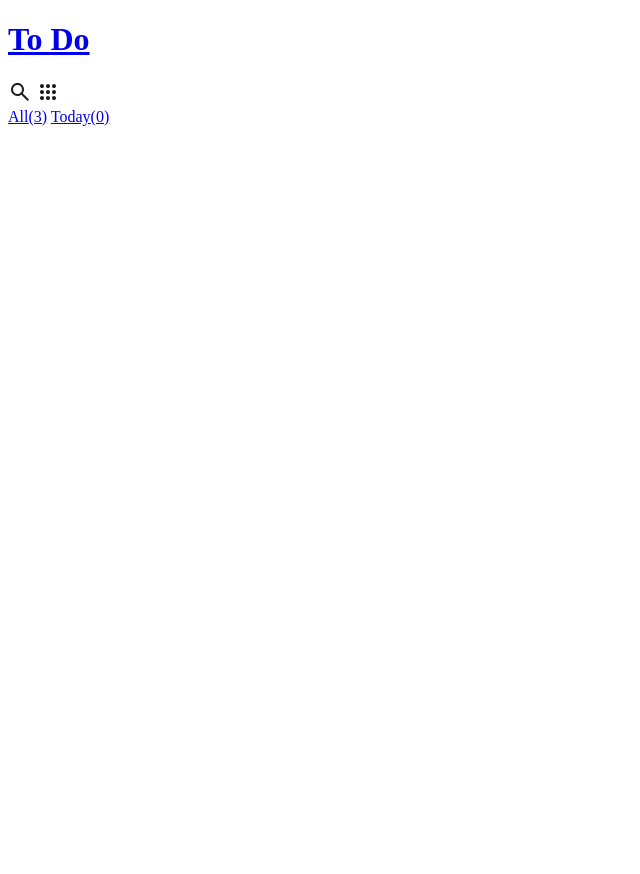
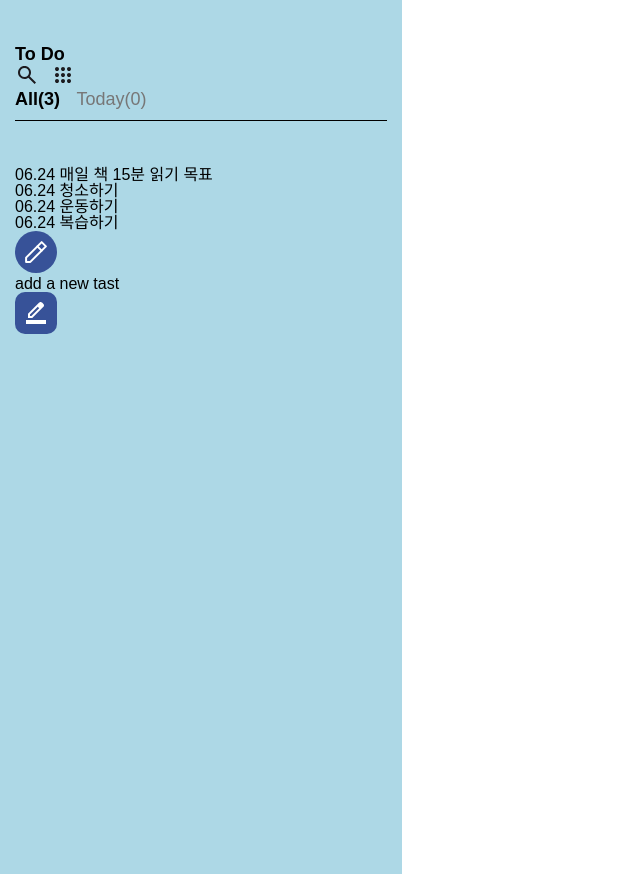
Before and after one commit to kimcho808/toDoList, a plain HTML site: page index.html in a window 1280 px wide. Shown: the whole page, without its empty margins (0-640 px from the left). Before the commit the page ends 800 px from the top, so only its background shows below. Drawn offline with Linux system fonts and the light colour scheme; a web font is replaced by a local one.

Commit message:
투두리스트 헤더

```diff
--- a/index.html
+++ b/index.html
@@ -9,13 +9,16 @@
     <!-- 파비콘 -->
     <link rel="shortcut icon" href="favicon.ico" type="image/x-icon">
     <!-- 웹글꼴 -->
+    <link rel="stylesheet" as="style" crossorigin href="https://cdn.jsdelivr.net/gh/orioncactus/pretendard@v1.3.9/dist/web/static/pretendard-dynamic-subset.min.css" />
     <!-- 디자인 -->
-    <link rel="stylesheet" href="./styles/index.css">
+    <link rel="stylesheet" href="./styles/reset.css"><!-- reset 먼저작성 -->
+    <!-- <link rel="stylesheet" href="./styles/index.css"> -->
+    <link rel="stylesheet" href="./styles/study.css">
 </head>
 <body>
     <div id="wrap">
         <header>
-            <!-- 1행 -->
+            <!-- 1행(로고,검색,메뉴) -->
             <div class="top">
                 <h1><a href="#">To Do</a></h1>
                 <div class="search_menu">
@@ -23,13 +26,40 @@
                     <a href="#" class="all_menu"><img src="./images/all_menu.svg" alt="전체메뉴"></a>
                 </div><!-- e:.search_menu -->
             </div><!-- e:.top -->
-            <!-- 2행 -->
+            <!-- 2행(전체,오늘) -->
             <nav>
                 <a href="#" class="all active">All<span class="num">(3)</span></a>
                 <a href="#" class="today">Today<span class="num">(0)</span></a>
             </nav>
         </header>
-        <main></main>
+        <main>
+            <!-- 1. 오늘할일 목록 리스트 -->
+            <ul class="list_wrap">
+                <li class="to_do_list">
+                    <a href="#" class="date">06.24</a>
+                    <a href="#" class="list">매일 책 15분 읽기 목표</a>
+                </li>
+                <li class="to_do_list">
+                    <a href="#" class="date">06.24</a>
+                    <a href="#" class="list">청소하기</a>
+                </li>
+                <li class="to_do_list">
+                    <a href="#" class="date">06.24</a>
+                    <a href="#" class="list">운동하기</a>
+                </li>
+                <li class="to_do_list">
+                    <a href="#" class="date">06.24</a>
+                    <a href="#" class="list">복습하기</a>
+                </li>
+            </ul>
+            <!-- 2. 목록 생성 버튼 -->
+            <a href="#" class="write_popup_btn"><img src="./images/write_btn.svg" alt="할일 리스트 쓰기"></a>
+            <!-- 3. 목록 입력 창 -->
+            <div class="write_popup">
+                <p class="info">add a new tast</p>
+                <a href="#" class="write_btn"><img src="./images/list_btn.svg" alt="할일 등록하기"></a>
+            </div>
+        </main>
     </div><!-- e:#wrap -->
 </body>
 </html>
--- a/styles/index.css
+++ b/styles/index.css
@@ -1 +1,71 @@
 /* index.css */
+/* 태그선택자 {속성:값;} */
+/* #아이디선택자 {속성:값;} */
+/* .클래스선택자 {속성:값;} */
+/* 부모선택자 > 자식선택자 {속성:값;} */
+/* 형제선택자 + 인접형제선택자 {속성:값;} */
+/* 형제선택자 ~ 뒤에모든형제들 {속성:값;} */
+#wrap {
+    width:402px;/* css 숫자입력 시 단위작성하기 */
+    height:874px;
+    background-color:aqua;
+    /* 안쪽여백, 피그마 오토레이아웃 패딩과 동일 */
+    /* 패딩 값 1개 작성 시 - 전체 방향 적용 */
+    /* padding:45px; */
+    /* 패딩 값 2개 작성 시 - 상하/좌우 방향 적용 */
+    padding:45px 15px;
+    /* 패딩 값 3개 작성 시 - 상/좌우/하 방향 적용 */
+    /* padding:45px 15px 45px */
+    /* 패딩 값 4개 작성 시 - 12/3/6/9 시계방향 적용 */
+    /* padding:45px 15px 45px 15px; */
+    /* 안쪽여백 패딩을 4방향 각각 넣는법 */
+    /* padding-left:15px;
+    padding-right:15px;
+    padding-top:45px;
+    padding-bottom:45px; */
+    /* 테두리 적용 문법 border:두께 모양 색상; */
+    /* border-right:1px solid #000; */
+}
+/* ====================================================== header 1행 */
+#wrap > header {
+    border-bottom:1px solid #000;
+    margin-bottom:46px;
+}
+#wrap > header > .top {}
+#wrap > header > .top > h1 {}
+#wrap > header > .top > h1 > a {/* 글자꾸미기는 글자에 가장 가까운 선택자에 작성 */
+    font-size:1.125em;
+    font-weight:700;/* Regular(400) 굵기 종류에 따라 +-100 */
+    /* reset.css의 초기화 설정값에 따라 작성 유무 결정하기(적용값과 초기값이 같으면 생략) */
+
+}
+#wrap > header > .top > .search_menu {}
+#wrap > header > .top > .search_menu > .search {
+    margin-right:8px;
+}
+#wrap > header > .top > .search_menu > .search > img {}
+#wrap > header > .top > .search_menu > .all_menu {}
+#wrap > header > .top > .search_menu > .all_menu > img {}
+/* ====================================================== header 2행 */
+#wrap > header > nav {
+    padding-bottom:10px;
+}
+#wrap > header > nav > .all {
+    /* 자간, 행간, 글꼴 reset 초기값과 동일하므로 생략 */
+    font-size:1.125em;
+    color:#aaa;
+    margin-right:10px;
+}
+#wrap > header > nav > .all > .num {}
+#wrap > header > nav > .today {
+    font-size:1.125em;
+    color:#aaa;
+}
+#wrap > header > nav > .today > .num {color:#aaa;}
+#wrap > header > nav > .active {
+    font-weight:700;
+    color:#000;
+}/* 활성화기준 대상 */
+#wrap > header > nav > .active > .num {
+    font-weight:700; color:#000;
+}
--- /dev/null
+++ b/styles/reset.css
@@ -0,0 +1,38 @@
+/* 모든 태그들에 대한 공통 초기값 세팅 */
+html,body,h1,h2,h3,h4,h5,h6,
+dl,dt,dd,ol,ul,li,p,blockquote,hr,div,video,address,
+header,footer,nav,aside,article,section,figure,figcaption,main,details,summary,
+form,fieldset,legend,input,button,select,option,textarea,
+em,strong,sub,sup,br,span,del,s,q,mark,code,img,a,
+table,thead,tbody,tfoot,tr,td,th {
+    margin:0; padding:0; box-sizing:border-box;
+    line-height:1; /* 피그마 행간 100% == 1 */
+    letter-spacing:0em; /* 피그마 자간 -2% == -0.02em */
+    word-spacing:0;
+    font-size:1em;/* 피그마 글자 크기 16px == 1em */
+    font-weight:400;/* 피그마 글자 굵기 400 == regular */
+    font-style:normal;
+    color:#000;
+    font-family:'pretendard',sans-serif;
+}
+/* 개별 태그 초기값 */
+a {text-decoration:none;}
+ul,ol,li {list-style:none;}
+fieldset {border:0;}
+legend {display:none;}
+input {border:0; outline:none;}
+button {border:0; background:none; cursor:pointer;}
+table,tr,td,th {border-collapse:collapse;}
+select, option {border:0; appearance:none; outline:none;}
+/* chrome, safari, edge, opera */
+/* 웹브라우저 엔진 -webkit-, -moz-, -m-, -o- */
+input[type=number]::-webkit-outer-spin-button,
+input[type=number]::-webkit-inner-spin-button {
+    -webkit-appearance:none;
+    margin:0;
+}
+/* firefox */
+input[type=number] {
+    -moz-appearance:none;
+    margin:0;
+}
--- /dev/null
+++ b/styles/study.css
@@ -0,0 +1,52 @@
+#wrap {
+    width: 402px;
+    height: 874px;
+    background-color:lightblue;
+    padding:45px 15px;
+}
+/* ============================================================ 1행 */
+#wrap > header {
+    margin-bottom: 46px;
+    border-bottom:1px solid #000;
+}
+#wrap > header > .top {}
+#wrap > header > .top > h1 {}
+#wrap > header > .top > h1 > a {
+    font-size: 1.125em;
+    font-weight: 700;
+}
+#wrap > header > .top > .search_menu {}
+#wrap > header > .top > .search_menu > .search {
+    margin-right: 8px;
+}
+#wrap > header > .top > .search_menu > .search > img {}
+#wrap > header > .top > .search_menu > .all_menu {}
+#wrap > header > .top > .search_menu > .all_menu > img {}
+/* ============================================================ 2행 */
+#wrap > header > nav {
+    padding-bottom: 12px;
+}
+#wrap > header > nav > .all {
+    font-size: 1.125em;
+    color: #777;
+    margin-right: 12px;
+}
+#wrap > header > nav > .all > .num {
+    color: #777;
+}
+#wrap > header > nav > .today {
+    font-size: 1.125em;
+    color: #777;
+}
+#wrap > header > nav > .today > .num {
+    color: #777;
+}
+#wrap > header > nav > .active {
+    font-size: 1.125em;
+    font-weight: 700;
+    color: #000;
+}
+#wrap > header > nav > .active > .num {
+    font-weight: 700;
+    color: #000;
+}
```
Also changed, not shown: images/list_btn.svg (added), images/write_btn.svg (added), 1 other file.
